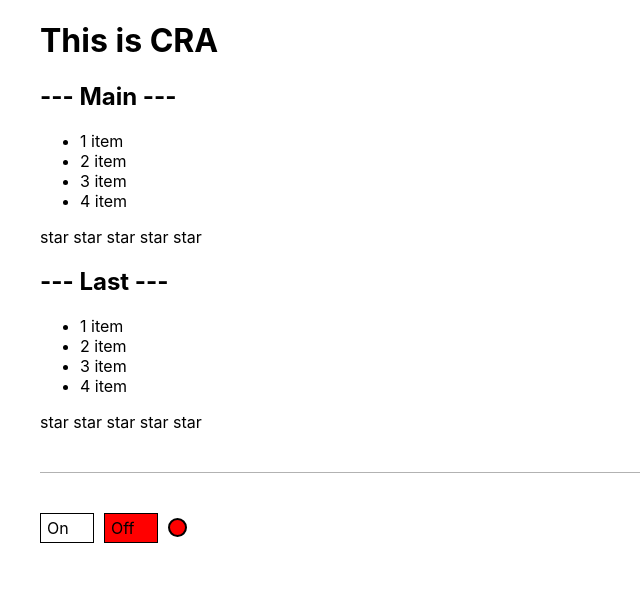
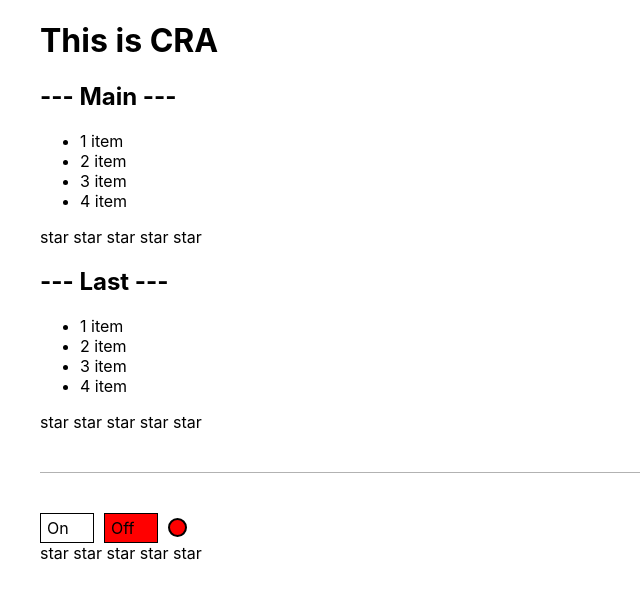
Before and after one commit to vladnen97/react-kabzda-kak-prosto, a React (Create React App) app: page / in a window 1280 px wide. Shown: the top 598 px of the page, without its empty margins (0-640 px from the left). Built offline with nearby package versions, Linux system fonts and the light colour scheme.

Commit message:
add controllable rating for test

```diff
--- a/src/App.tsx
+++ b/src/App.tsx
@@ -1,16 +1,22 @@
-import React from 'react';
+import React, {useState} from 'react';
 import './App.css';
-import {Accordion} from "./components/Accordion/Accordion";
+import {Accordion} from './components/Accordion/Accordion';
 import {OnOff} from './components/OnOff/OnOff';
+import {ControlledRating} from './components/Rating/ControlledRating';
 
 function App() {
+    const [value, setValue] = useState<number>(0);
+
+
     return (
         <div className="App">
-            <PageTitle title={"This is CRA"}/>
-            <Accordion titleName={"Main"}/>
-            <Accordion titleName={"Last"}/>
+            <PageTitle title={'This is CRA'}/>
+            <Accordion titleName={'Main'}/>
+            <Accordion titleName={'Last'}/>
 
-            <OnOff />
+            <OnOff/>
+
+            <ControlledRating value={value} setValue={setValue}/>
         </div>
     );
 }
```
